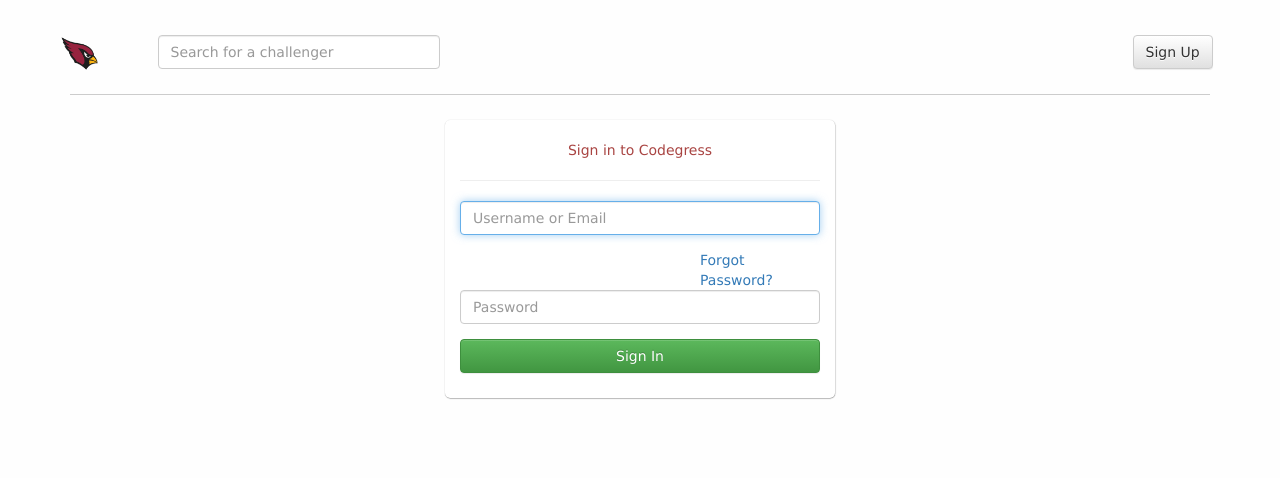
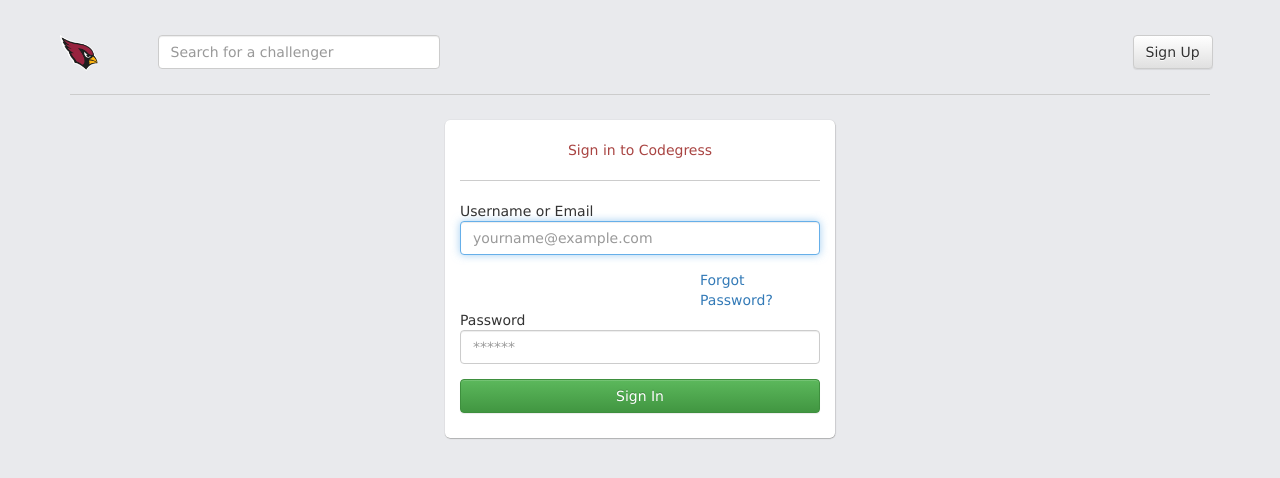
Before and after one commit to codegress/code-gress-django, a Django app: page /signin in a window 1280 px wide. Shown: the top 478 px of the page. Run offline with Django 3.2, Linux system fonts and the light colour scheme; parts of the project's set-up code (start-up, migrations or seed data) failed here and were passed over; some libraries are stand-ins or nearby versions.

Commit message:
Bootstrap UI changes

```diff
--- a/handle/static/handle/css/styles.css
+++ b/handle/static/handle/css/styles.css
@@ -1,8 +1,11 @@
 body{
-	background-color: #FEFEFE;
+	background-color: #e9eaed;
 	font-family: "Lucida Grande";
 }
 .container{
+}
+hr{
+	border-color: #ccc;
 }
 .page-header{
 	margin-top: 35px;
--- a/handle/templates/handle/base.html
+++ b/handle/templates/handle/base.html
@@ -7,15 +7,15 @@
 	<meta name="viewport" content="width=device-width, initial-scale=1">
 
 <!-- Bootstrap CDN -->
-<!-- <link rel="stylesheet" href="http://maxcdn.bootstrapcdn.com/bootstrap/3.3.5/css/bootstrap.min.css"> -->
-<!-- <script src="https://ajax.googleapis.com/ajax/libs/jquery/1.11.3/jquery.min.js"></script> -->
-<!-- <script src="http://maxcdn.bootstrapcdn.com/bootstrap/3.3.5/js/bootstrap.min.js"></script> -->
+<link rel="stylesheet" href="http://maxcdn.bootstrapcdn.com/bootstrap/3.3.5/css/bootstrap.min.css">
+<script src="https://ajax.googleapis.com/ajax/libs/jquery/1.11.3/jquery.min.js"></script>
+<script src="http://maxcdn.bootstrapcdn.com/bootstrap/3.3.5/js/bootstrap.min.js"></script>
 
 <!-- Offline Bootstrap -->
-<link rel="stylesheet" href="{%static 'handle/css/bootstrap.min.css'%}">
+<!-- <link rel="stylesheet" href="{%static 'handle/css/bootstrap.min.css'%}"> -->
 <link rel="stylesheet" href="{%static 'handle/css/bootstrap-theme.css'%}">
-<script src="{%static 'handle/js/jquery-1.11.3.min.js'%}"></script>
-<script src="{%static 'handle/js/bootstrap.min.js'%}"></script>
+<!-- <script src="{%static 'handle/js/jquery-1.11.3.min.js'%}"></script> -->
+<!-- <script src="{%static 'handle/js/bootstrap.min.js'%}"></script> -->
 
 <!-- Local CSS and JS -->
 <link rel="stylesheet" href="{%static 'handle/css/styles.css'%}">
--- a/handle/templates/handle/header.html
+++ b/handle/templates/handle/header.html
@@ -19,7 +19,7 @@
 		<li class="handle-image col-md-offset-7 col-md-1">
 		<div class="dropdown">
 			<img class="dropdown-toggle handle-tooltip cursor" src="{%static 'handle/images/default-handle-img.png'%}" alt="Profile Image" data-toggle="dropdown">
-			<span class=" dropdown-toggle caret cursor" data-toggle="dropdown"></span>
+			<span class="dropdown-toggle caret cursor" data-toggle="dropdown"></span>
 			<ul class="dropdown-menu">
 			    <li><a href="/{{request.session.handle}}">Leaderboard</a></li>
 			    <li><a href="settings/personal">
--- a/handle/templates/handle/login.html
+++ b/handle/templates/handle/login.html
@@ -9,16 +9,18 @@
 			class="col-md-offset-4 col-md-4 box">{%csrf_token%}
 			<p class="box-title text-danger text-center">Sign in to Codegress</p><hr>
 			<div class="form-group">
+				<span>Username or Email</span>
 				<input type="text" name="handle"  value="{%if handle%}{{handle}}{%endif%}"
-				class="form-control" placeholder="Username or Email"
+				class="form-control" placeholder="yourname@example.com"
 				{%if not handle or focus%}autofocus{%endif%}>
 			</div>
 			<div class="form-group">
 				<div class="col-md-offset-8">
 					<a href="/recover" tabindex="-1">Forgot Password?</a>
 				</div>
+				<span>Password</span>
 				<input type="password" name="password" class="form-control"
-				placeholder="Password" {%if handle and not focus%}autofocus{%endif%}>
+				placeholder="******" {%if handle and not focus%}autofocus{%endif%}>
 			</div>
 			<div class="form-group">
 				<button type="submit" class="btn btn-success form-control"
--- a/handle/templates/handle/profile_password.html
+++ b/handle/templates/handle/profile_password.html
@@ -2,7 +2,7 @@
 {%block profile_body%}
 <span class="col-md-3"></span>
 <form action="password" method="post" role="form">{%csrf_token%}
-	<div class="col-md-4">
+	<div class="col-md-4 box">
 		<p class="box-title text-danger text-center">Password Information</p><hr>
 		<div class="form-group">
 			<input type="password" name="old_pass"  value=""
@@ -13,7 +13,7 @@
 			class="form-control" placeholder="Retype password">
 		</div>
 		<div class="form-group">
-			<button type="submit" class="btn btn-success form-control">Update</button>
+			<button type="submit" class="btn btn-success">Update</button>
 		</div>
 		{%if info%}
 			<pre class="text-success">{{info}}</pre>
--- a/handle/templates/handle/profile_personal.html
+++ b/handle/templates/handle/profile_personal.html
@@ -2,7 +2,7 @@
 {%block profile_body%}
 	<span class="col-md-3"></span>
 	<form action="personal" method="post" role="form">{%csrf_token%}
-		<div class="col-md-4">
+		<div class="col-md-4 box">
 			<p class="box-title text-danger text-center">Personal Information</p><hr>
 			<div class="form-group">
 				<span>First name</span>
@@ -28,7 +28,7 @@
 				class="form-control" placeholder="{%if country%}{{country}}{%endif%}">
 			</div>
 			<div class="form-group">
-				<button type="submit" class="btn btn-success form-control">Update</button>
+				<button type="submit" class="btn btn-success">Update</button>
 			</div>
 			{%if info%}
 				<pre class="text-success">{{info}}</pre>
--- a/handle/templates/handle/recover.html
+++ b/handle/templates/handle/recover.html
@@ -15,13 +15,13 @@
 		</ul>
 	</div>
 	<span class="col-md-4"></span>
-	<form action="/login/recover" method="post" role="form" class="box col-md-4">{%csrf_token%}
-		<p class="box-title text-danger text-center text-uppercase">Recover Password</p><hr>
+	<form action="/recover" method="post" role="form" class="box col-md-4">{%csrf_token%}
+		<p class="box-title text-danger text-center">Recover Password</p><hr>
 		<div class="form-group">
 			<input type="text" id="email-forgot" name="email" value="{{request.session.email}}" autofocus class="form-control" placeholder="Enter your email">
 		</div>
 		<div class="form-group">
-			<button type="submit" class="btn btn-danger">Recover</button>
+			<button type="submit" class="btn btn-success form-control">Recover</button>
 		</div>
 		{%if error%}
 			<pre class="text-danger">{{error}}</pre>
```
